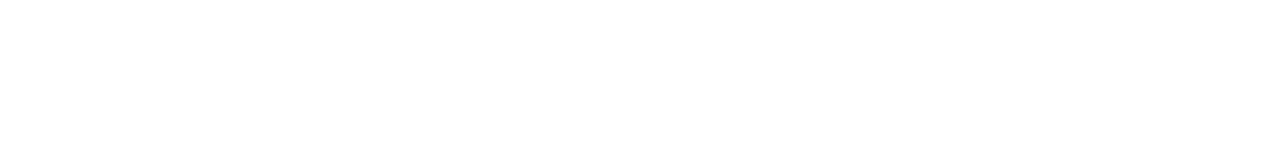
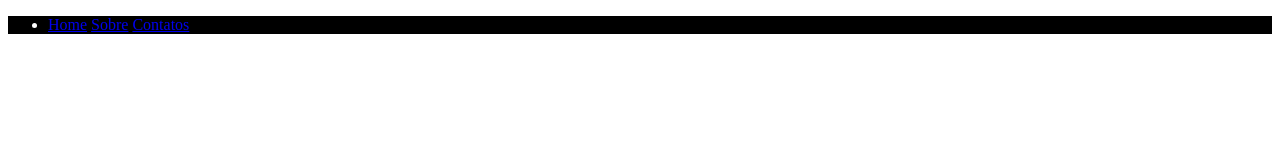
Before and after one commit to Jheimys/teste_repositorio, a plain HTML site: page index.html in a window 1280 px wide. Drawn offline with Linux system fonts and the light colour scheme.

Commit message:
adicionando o header

```diff
--- a/index.html
+++ b/index.html
@@ -5,8 +5,18 @@
     <meta http-equiv="X-UA-Compatible" content="IE=edge">
     <meta name="viewport" content="width=device-width, initial-scale=1.0">
     <title>Document</title>
+
+    <link rel="stylesheet" href="style.css">
 </head>
 <body>
-
+    <header>
+        <ul>
+            <li>
+                <a href="#">Home</a>
+                <a href="#">Sobre</a>
+                <a href="#">Contatos</a>
+            </li>
+        </ul>
+    </header>
 </body>
 </html>
--- /dev/null
+++ b/style.css
@@ -0,0 +1,4 @@
+header{
+    background: black;
+    color: white;
+}
```
